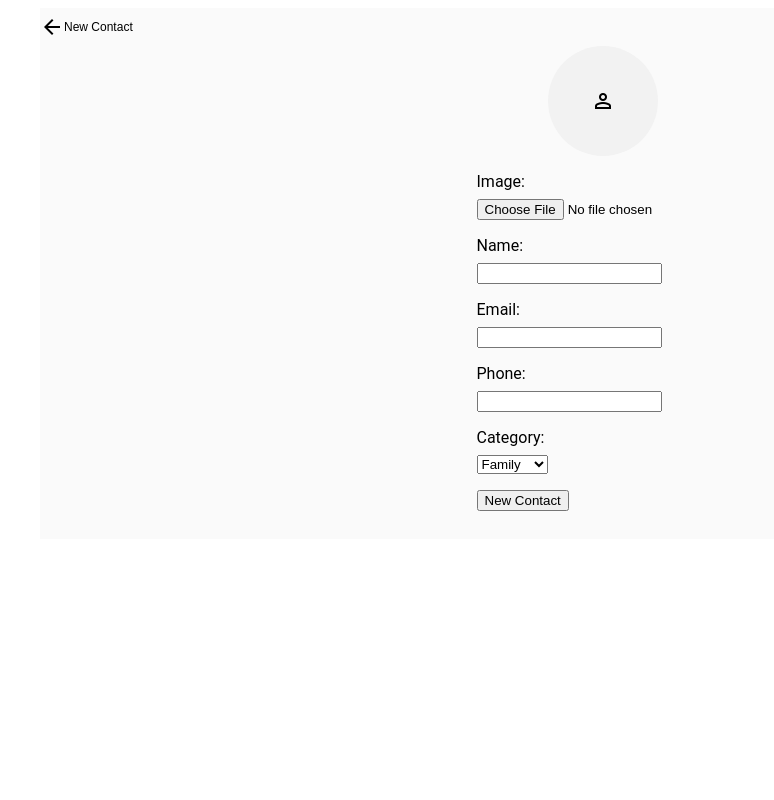
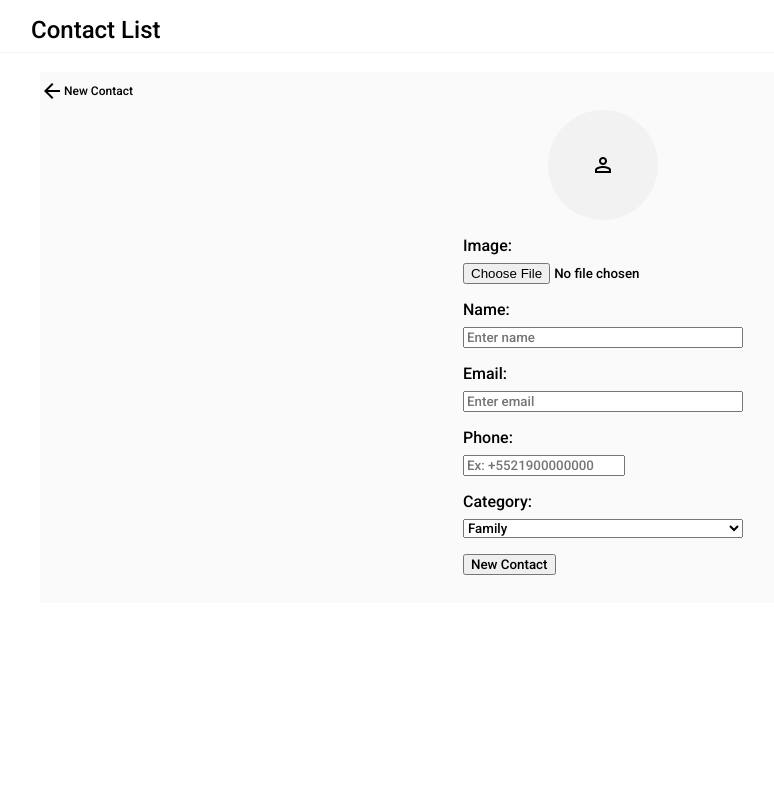
Before and after one commit to carolinarigaudfelix/Contact-List-Python-Django, a Django app: page /new/ in a window 1280 px wide. Shown: the whole page, without its empty margins (37-811 px from the left). Run offline with Django 4.2, Linux system fonts and the light colour scheme.

Commit message:
new_contact css-edit

```diff
--- a/contacts/forms.py
+++ b/contacts/forms.py
@@ -4,13 +4,19 @@ from .models import Contact
 
 
 CATEGORY_CHOICES = (
-    ('family', 'Family'),
-    ('friend', 'Friend'),
-    ('work', 'Work'),
-    ('unknown', 'Unknown'),
+    ('FAMILY', 'Family'),
+    ('FRIEND', 'Friend'),
+    ('WORK', 'Work'),
+    ('UNKNOWN', 'Unknown'),
 )
 
 class MyForm(forms.ModelForm):
     class Meta:
         model = Contact
         fields = ['image', 'name', 'email', 'phone', 'category']
+        widgets = {
+            'name': forms.TextInput(attrs={'placeholder': 'Enter name'}),
+            'email': forms.EmailInput(attrs={'placeholder': 'Enter email'}),
+            'phone': forms.TextInput(attrs={'placeholder': 'Ex: +5521900000000'}),
+            'category': forms.Select(choices=CATEGORY_CHOICES, attrs={'class': 'form-select'})
+        }
--- a/contacts/templates/new_contact.html
+++ b/contacts/templates/new_contact.html
@@ -4,7 +4,9 @@
     <link rel="stylesheet" href="https://fonts.googleapis.com/css2?family=Material+Symbols+Outlined:opsz,wght,FILL,GRAD@20..48,100..700,0..1,-50..200" />
     <link rel="stylesheet" href="https://fonts.googleapis.com/css2?family=Material+Symbols+Outlined:opsz,wght,FILL,GRAD@20..48,100..700,0..1,-50..200" />
     <link rel="stylesheet" href="{% static "css/new_contact.css" %}">
-
+    <header class="main-header">
+        <h1>Contact List</h1>
+    </header>
     <section class="box_edit">
         <header class = "back_bottom">
             <div class="back_contact">
--- a/static/css/new_contact.css
+++ b/static/css/new_contact.css
@@ -1,3 +1,43 @@
+@import url('https://fonts.googleapis.com/css2?family=Roboto:wght@500&display=swap');
+*{
+    font-family: 'Roboto', sans-serif;
+}
+
+#id_name{
+    width: 280px;
+}
+
+
+#id_email{
+    width: 280px;
+}
+
+#id_category{
+    width: 280px;
+}
+
+.main-header{
+    font-size: 12px;
+    margin-bottom: 19px;
+    width: 100%;
+    border-bottom: 1px solid #F5F5F5;
+    width: 100%;
+}
+.main-header h1{
+    font-weight: 500;
+    margin-left: 60px;
+    margin-right: 68px;
+    margin-bottom: 8px;
+}
+h1 {
+    display: block;
+    font-size: 2em;
+    margin-block-start: 0.67em;
+    margin-block-end: 0.67em;
+    margin-inline-start: 0px;
+    margin-inline-end: 0px;
+}
+
 
 .back_bottom{
     display: flex;
@@ -33,10 +73,14 @@
     padding: 0px;
 }
 
-.form_edit {
+form_edit {
     justify-content: center;
     font-family: 'Roboto', sans-serif;
-    align-items: center;
+    align-items: flex-start;
+    display: flex;
+    align-content: center;
+    flex-wrap: wrap;
+    flex-direction: column;
 }
 
 .form_edit label{
--- a/static/css/show_contact_new.css
+++ b/static/css/show_contact_new.css
@@ -10,9 +10,6 @@
 }
 
 
-
-
-
 .main-header{
     font-size: 12px;
     margin-bottom: 32px;
@@ -21,7 +18,7 @@
     width: 100%;
 }
 .main-header h1{
-    font-weight: 600;
+    font-weight: 500;
     margin-left: 68px;
     margin-right: 68px;
     margin-bottom: 8px;
@@ -195,4 +192,5 @@ a{
     margin-right: 69px;
     align-items: center;
     justify-content: center;
+    box-shadow: 2px 4px 8px rgba(0, 0, 0, 0.05);
 }
```
Also changed, not shown: contacts/templates/edit_contact.html (+4 -4 lines).
